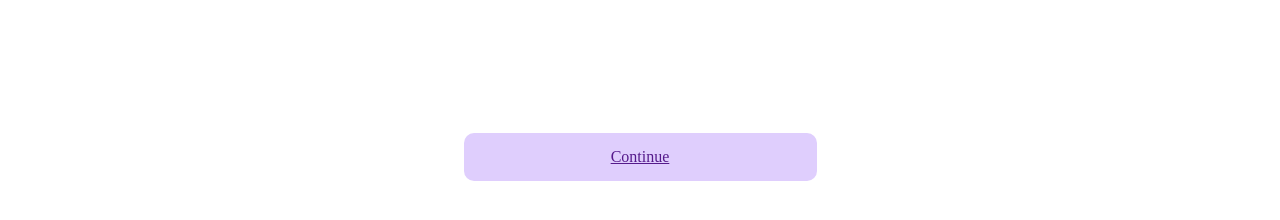
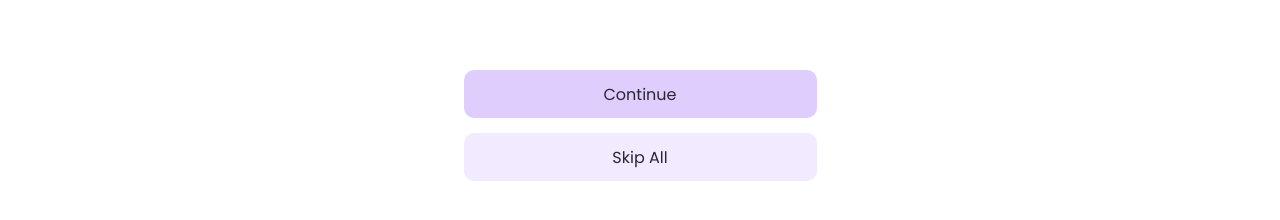
Before and after one commit to Weezah-Traction/traction, a SvelteKit app: page /postrun/step2 in a window 1280 px wide. Shown: the part 564-784 px from the top of the page. Built offline with nearby package versions, Linux system fonts and the light colour scheme.

Commit message:
:construction: Updated HTML content
Added the Continue and skip buttons to the bottom of pages, need to be linked still

```diff
--- a/src/routes/postrun/+page.svelte
+++ b/src/routes/postrun/+page.svelte
@@ -10,8 +10,13 @@
             <h5>Congratulations on your first run!</h5>
             <p>You are now a part of a community of millions of people that are making a positive change on their mind and body through the simple act of running!</p>
         </div>
-        <div class="continue">
-            <a href="">Continue</a>
+        <div class="nav-butts">
+            <div class="continue">
+                <a href="">Continue</a>
+            </div>
+            <div class="skip">
+                <a href="">Skip All</a>
+            </div>
         </div>
     </div>
 </slot>
@@ -19,7 +24,7 @@
 <style>
     .container {
         background-color: var(--lavender-100);
-        height: 100%;
+        height: auto;
         display: flex;
         flex-direction: column;
         align-items: center;
@@ -65,8 +70,35 @@
         align-items: center;
         background-color: var(--lavender-300);
         border-radius: 10px;
+        margin: 0px 0px 15px 0px;
+        text-decoration: none;
+    }
+
+    .continue a {
+        text-decoration: none;
+        font-family: 'Poppins';
+        color: var(--lavender-700);
+    }
+
+    .skip {
+        width: 353px;
+        height: 48px;
+        display: flex;
+        justify-content: center;
+        align-items: center;
+        background-color: var(--lavender-200);
+        border-radius: 10px;
+        margin: 0px 0px 55px 0px;
+    }
+
+    .skip a {
+        color: var(--lavender-700);
+        text-decoration: none;
+        font-family: 'Poppins';
+    }
+
+    .nav-butts {
         position: absolute; bottom: 0;
-        margin: 0px 0px 55px 0px;
     }
 
     a {
--- a/src/routes/postrun/step2/+page.svelte
+++ b/src/routes/postrun/step2/+page.svelte
@@ -21,8 +21,13 @@
                 <p>320 XP</p>
             </div>
         </div>
-        <div class="continue">
-            <a href="">Continue</a>
+        <div class="nav-butts">
+            <div class="continue">
+                <a href="">Continue</a>
+            </div>
+            <div class="skip">
+                <a href="">Skip All</a>
+            </div>
         </div>
     </div>
 </slot>
@@ -36,7 +41,34 @@
         align-items: center;
         background-color: var(--lavender-300);
         border-radius: 10px;
+        margin: 0px 0px 15px 0px;
+        text-decoration: none;
+    }
+
+    .continue a {
+        text-decoration: none;
+        font-family: 'Poppins';
+        color: var(--lavender-700);
+    }
+
+    .skip {
+        width: 353px;
+        height: 48px;
+        display: flex;
+        justify-content: center;
+        align-items: center;
+        background-color: var(--lavender-200);
+        border-radius: 10px;
         margin: 0px 0px 55px 0px;
+    }
+
+    .skip a {
+        color: var(--lavender-700);
+        text-decoration: none;
+        font-family: 'Poppins';
+    }
+
+    .nav-butts {
         position: absolute; bottom: 0;
     }
 
--- a/src/routes/postrun/step3/+page.svelte
+++ b/src/routes/postrun/step3/+page.svelte
@@ -20,11 +20,15 @@
                 <input type="range" min="1" max="100" value="50" class="slider" id="myRange">
             </div>
         </div> -->
-        <div class="continue">
-            <a href="">Continue</a>
+        <div class="nav-butts">
+            <div class="continue">
+                <a href="">Continue</a>
+            </div>
+            <div class="skip">
+                <a href="">Skip All</a>
+            </div>
         </div>
     </div>
-
 </slot>
 
 <style>
@@ -42,7 +46,34 @@
         align-items: center;
         background-color: var(--lavender-300);
         border-radius: 10px;
+        margin: 0px 0px 15px 0px;
+        text-decoration: none;
+    }
+
+    .continue a {
+        text-decoration: none;
+        font-family: 'Poppins';
+        color: var(--lavender-700);
+    }
+
+    .skip {
+        width: 353px;
+        height: 48px;
+        display: flex;
+        justify-content: center;
+        align-items: center;
+        background-color: var(--lavender-200);
+        border-radius: 10px;
         margin: 0px 0px 55px 0px;
+    }
+
+    .skip a {
+        color: var(--lavender-700);
+        text-decoration: none;
+        font-family: 'Poppins';
+    }
+
+    .nav-butts {
         position: absolute; bottom: 0;
     }
 
--- a/src/routes/postrun/step4/+page.svelte
+++ b/src/routes/postrun/step4/+page.svelte
@@ -13,8 +13,13 @@
             <h2>Dynamic Leg Swings</h2>
             <img src="" alt="Gif image">
         </div>
-        <div class="continue">
-            <a href="">Continue</a>
+        <div class="nav-butts">
+            <div class="continue">
+                <a href="">Continue</a>
+            </div>
+            <div class="skip">
+                <a href="">Skip All</a>
+            </div>
         </div>
     </div>
 </slot>
@@ -35,7 +40,34 @@
         align-items: center;
         background-color: var(--lavender-300);
         border-radius: 10px;
+        margin: 0px 0px 15px 0px;
+        text-decoration: none;
+    }
+
+    .continue a {
+        text-decoration: none;
+        font-family: 'Poppins';
+        color: var(--lavender-700);
+    }
+
+    .skip {
+        width: 353px;
+        height: 48px;
+        display: flex;
+        justify-content: center;
+        align-items: center;
+        background-color: var(--lavender-200);
+        border-radius: 10px;
         margin: 0px 0px 55px 0px;
+    }
+
+    .skip a {
+        color: var(--lavender-700);
+        text-decoration: none;
+        font-family: 'Poppins';
+    }
+
+    .nav-butts {
         position: absolute; bottom: 0;
     }
 
```
